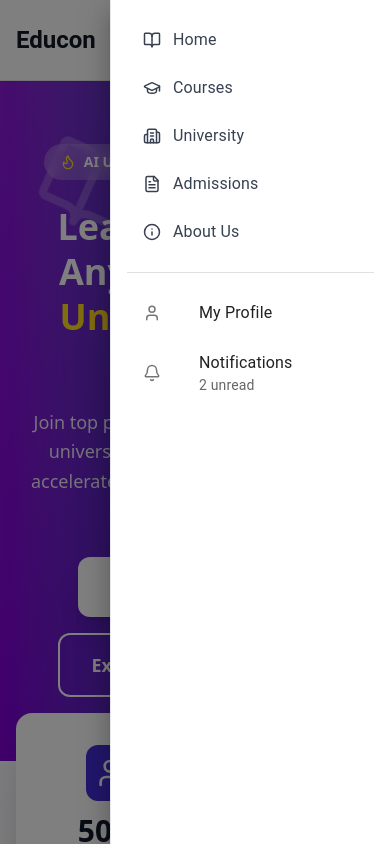
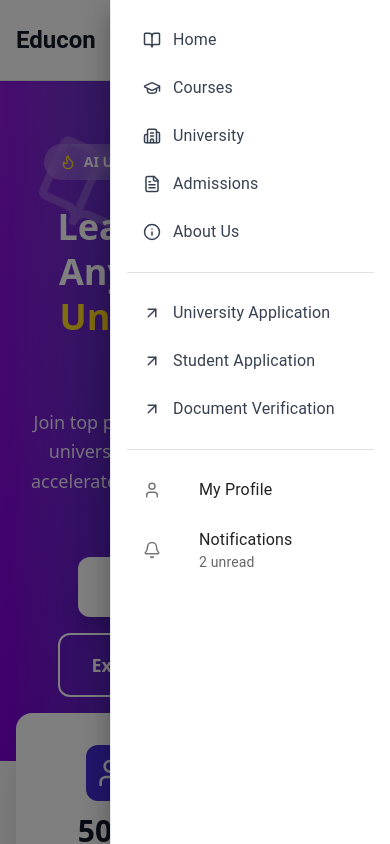
Before and after one commit to ankannexucon/educon-client, a React (Vite) app: page / in a window 390 px wide. Both pictures are taken after a click on the button 354 px from the left and 40 px from the top of the page. Shown: the top 844 px of the page. Built offline with nearby package versions, Linux system fonts and the light colour scheme.

Commit message:
Added more option in mobile view

```diff
--- a/src/components/navigation/NavbarComponent.jsx
+++ b/src/components/navigation/NavbarComponent.jsx
@@ -515,6 +515,27 @@ export default function NavbarComponent() {
 
           <Divider sx={{ my: 2 }} />
 
+          {moreOptions[user?.role].map((item) => (
+            <ListItemButton
+              key={item.name}
+              component={NavLink}
+              to={item.path}
+              onClick={() => setMobileOpen(false)}
+              sx={{
+                borderRadius: 2,
+                color: "#374151",
+                "&:hover": { bgcolor: "#faf5ff", color: "#6b21a8" },
+              }}
+            >
+              <ListItemIcon sx={{ minWidth: 30, color: "inherit" }}>
+                {item.icon}
+              </ListItemIcon>
+              <ListItemText primary={item.name} />
+            </ListItemButton>
+          ))}
+
+          <Divider sx={{ my: 2 }} />
+
           {user ? (
             <>
               <ListItemButton component={Link} to="/profile">
```
